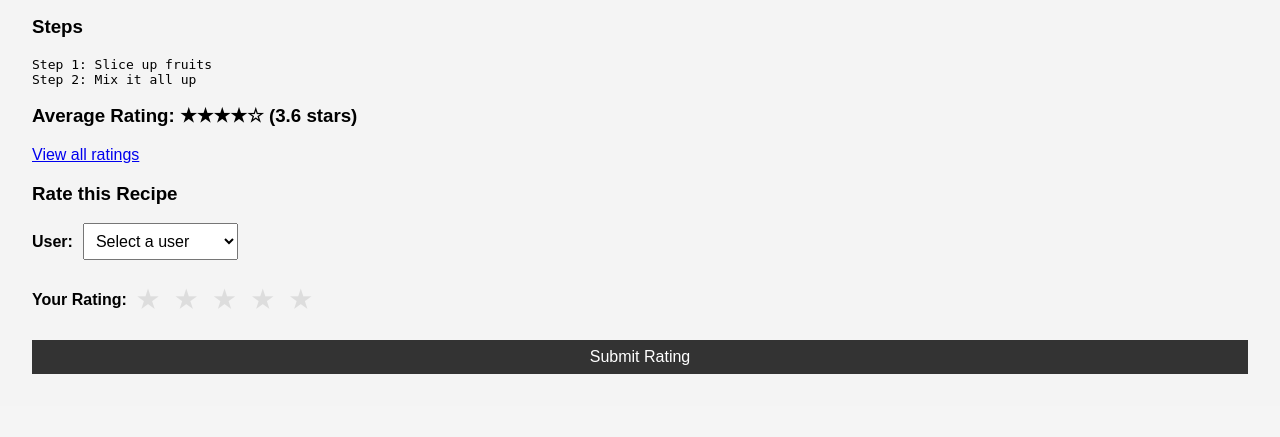
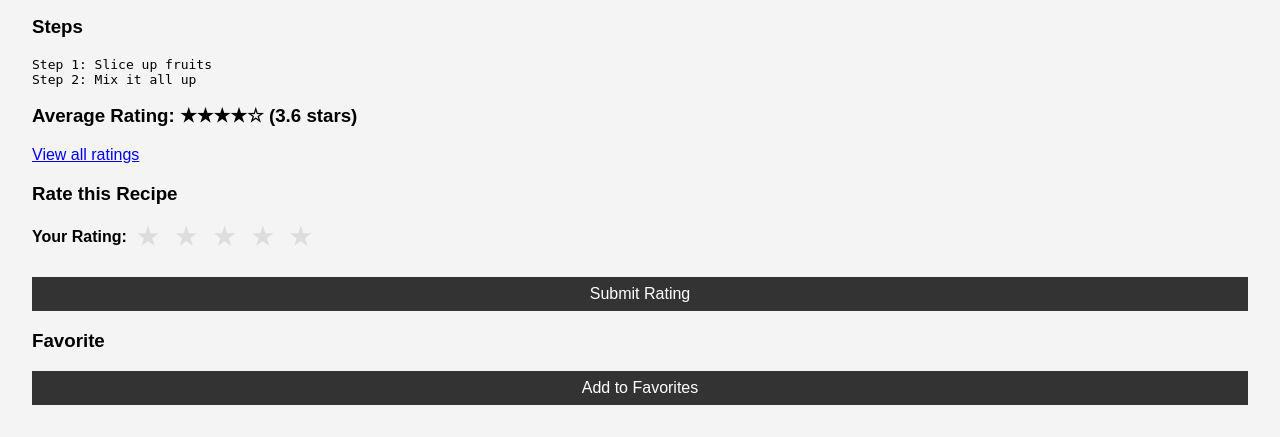
Before and after one commit to Vedavedaveda/Recipe-Database-Project, a Flask app: page /user/chef100/recipe/1 in a window 1280 px wide. Shown: the part 466-903 px from the top of the page. Before the commit the page ends 840 px from the top, so only its background shows below. Run offline with Flask 3, Linux system fonts and the light colour scheme.

Commit message:
not working fully

```diff
--- a/app.py
+++ b/app.py
@@ -119,25 +119,25 @@ def search_recipes():
 @app.route('/user/<string:user_id>')
 def user(user_id):
     user = User.query.get_or_404(user_id)
-    return render_template('user.html', user=user)
+    favorites = Favourite.query.filter_by(user_id = user_id).all()
+    return render_template('user.html', user=user, favorites = favorites)
 
 @app.route('/user/<string:user_id>/recipe/<int:recipe_id>')
 def recipe(user_id, recipe_id):
     user = User.query.get_or_404(user_id)
     recipe = Recipe.query.get_or_404(recipe_id)
     ratings = Rating.query.filter_by(recipe_id=recipe_id).all()
-    users = User.query.all()
     if ratings:
         average_rating = sum(r.rating for r in ratings) / len(ratings)
         average_rating_stars = ''.join(['&#9733;' if i < round(average_rating) else '&#9734;' for i in range(5)])
     else:
         average_rating = 0
         average_rating_stars = '&#9734;&#9734;&#9734;&#9734;&#9734;'
-    return render_template('recipe.html', recipe=recipe, average_rating=average_rating, average_rating_stars=average_rating_stars, users=users)
+    return render_template('recipe.html', recipe=recipe, average_rating=average_rating, average_rating_stars=average_rating_stars)
 
-@app.route('/rate_recipe/<int:recipe_id>', methods=['POST'])
-def rate_recipe(recipe_id):
-    user_id = request.form['user_id']
+@app.route('/user/<string:user_id>/rate_recipe/<int:recipe_id>', methods=['POST'])
+def rate_recipe(user_id, recipe_id):
+    #user_id = request.form['user_id']
     rating_value = int(request.form['rating'])
     existing_rating = Rating.query.filter_by(user_id=user_id, recipe_id=recipe_id).first()
 
@@ -148,7 +148,18 @@ def rate_recipe(recipe_id):
         db.session.add(new_rating)
 
     db.session.commit()
-    return redirect(url_for('recipe', recipe_id=recipe_id))
+    return redirect(url_for('recipe', recipe_id=recipe_id, user_id = user_id))
+
+@app.route('/user/<string:user_id>/rate_recipe/<int:recipe_id>/add_to_favorites', methods=['POST'])
+def add_to_favorites(user_id, recipe_id):
+    if request.method == 'POST':
+        is_favourite = Favourite.query.filter_by(user_id=user_id, recipe_id=recipe_id).first()
+        if not is_favourite:
+            favorite = Favourite(user_id=user_id, recipe_id=recipe_id)
+            db.session.add(favorite)
+        db.session.commit()
+
+        return redirect(url_for('recipe', recipe_id=recipe_id, user_id = user_id))
 
 @app.route('/add_user', methods=['GET', 'POST'])
 def add_user():
--- a/db_export.json
+++ b/db_export.json
@@ -1 +1 @@
-{"users": [{"username": "chef100", "name": "Swedish Chef", "password": "pass123"}, {"username": "pollywood", "name": "Paul Hollywood", "password": "pass1234"}, {"username": "shouting_man", "name": "Gordon Ramsey", "password": "pass12345"}, {"username": "ratboy", "name": "Ratatouille", "password": "rat123"}, {"username": "spongebob", "name": "SpongeBob", "password": "sponge12"}], "recipes": [{"id": 1, "cuisine": "French", "recipe_steps": "Step 1: Slice up fruits\nStep 2: Mix it all up", "name": "Fruit Salad", "dish_category": "Salad", "cooking_time": 20, "user_id": "shouting_man"}], "ingredients": [{"name": "Mango"}, {"name": "Apple"}, {"name": "Banana"}], "recipe_ingredients": [{"recipe_id": 1, "amount": "1", "ingredient_name": "Mango"}, {"recipe_id": 1, "amount": "3", "ingredient_name": "Apple"}, {"recipe_id": 1, "amount": "2", "ingredient_name": "Banana"}], "favourites": [], "ratings": [{"user_id": "chef100", "rating": 3, "recipe_id": 1}, {"user_id": "pollywood", "rating": 1, "recipe_id": 1}, {"user_id": "shouting_man", "rating": 4, "recipe_id": 1}, {"user_id": "ratboy", "rating": 5, "recipe_id": 1}, {"user_id": "spongebob", "rating": 5, "recipe_id": 1}]}
+{"users": [{"username": "chef100", "name": "Swedish Chef", "password": "pass123"}, {"username": "pollywood", "name": "Paul Hollywood", "password": "pass1234"}, {"username": "shouting_man", "name": "Gordon Ramsey", "password": "pass12345"}, {"username": "ratboy", "name": "Ratatouille", "password": "rat123"}, {"username": "spongebob", "name": "SpongeBob", "password": "sponge12"}], "recipes": [{"id": 1, "dish_category": "Salad", "cooking_time": 20, "user_id": "shouting_man", "name": "Fruit Salad", "cuisine": "French", "recipe_steps": "Step 1: Slice up fruits\nStep 2: Mix it all up"}], "ingredients": [{"name": "Mango"}, {"name": "Apple"}, {"name": "Banana"}], "recipe_ingredients": [{"recipe_id": 1, "amount": "1", "ingredient_name": "Mango"}, {"recipe_id": 1, "amount": "3", "ingredient_name": "Apple"}, {"recipe_id": 1, "amount": "2", "ingredient_name": "Banana"}], "favourites": [], "ratings": [{"user_id": "chef100", "rating": 3, "recipe_id": 1}, {"user_id": "pollywood", "rating": 1, "recipe_id": 1}, {"user_id": "shouting_man", "rating": 4, "recipe_id": 1}, {"user_id": "ratboy", "rating": 5, "recipe_id": 1}, {"user_id": "spongebob", "rating": 5, "recipe_id": 1}]}
--- a/templates/recipe.html
+++ b/templates/recipe.html
@@ -21,16 +21,7 @@
     <a href="{{ url_for('view_ratings', recipe_id=recipe.id) }}">View all ratings</a>
 
     <h3>Rate this Recipe</h3>
-    <form action="{{ url_for('rate_recipe', recipe_id=recipe.id) }}" method="post">
-        <div class="form-group">
-            <label for="user_id">User:</label>
-            <select id="user_id" name="user_id" required>
-                <option value="">Select a user</option>
-                {% for user in users %}
-                    <option value="{{ user.username }}">{{ user.name }}</option>
-                {% endfor %}
-            </select>
-        </div>
+    <form action="{{ url_for('rate_recipe', recipe_id=recipe.id, user_id = session.username) }}" method="post">
         <div class="form-group">
             <label>Your Rating:</label>
             <div class="rating">
@@ -44,4 +35,9 @@
         </div>
         <button type="submit">Submit Rating</button>
     </form>
+
+    <h3>Favorite</h3>
+    <form action="{{ url_for('add_to_favorites', recipe_id=recipe.id, user_id=session.username) }}" method="post">
+        <button type="submit">Add to Favorites</button>
+    </form>
 {% endblock %}
--- a/templates/view_ratings.html
+++ b/templates/view_ratings.html
@@ -7,5 +7,5 @@
             <li>{{ rating.user.username }}: {{ rating.rating }} star{{ 's' if rating.rating != 1 else '' }}</li>
         {% endfor %}
     </ul>
-    <a href="{{ url_for('recipe', recipe_id=recipe.id) }}">Back to Recipe</a>
+    <a href="{{ url_for('recipe', recipe_id=recipe.id, user_id = session.username) }}">Back to Recipe</a>
 {% endblock %}
```
Also changed, not shown: templates/user.html (+9 -1 lines), instance/yourdatabase.db.
